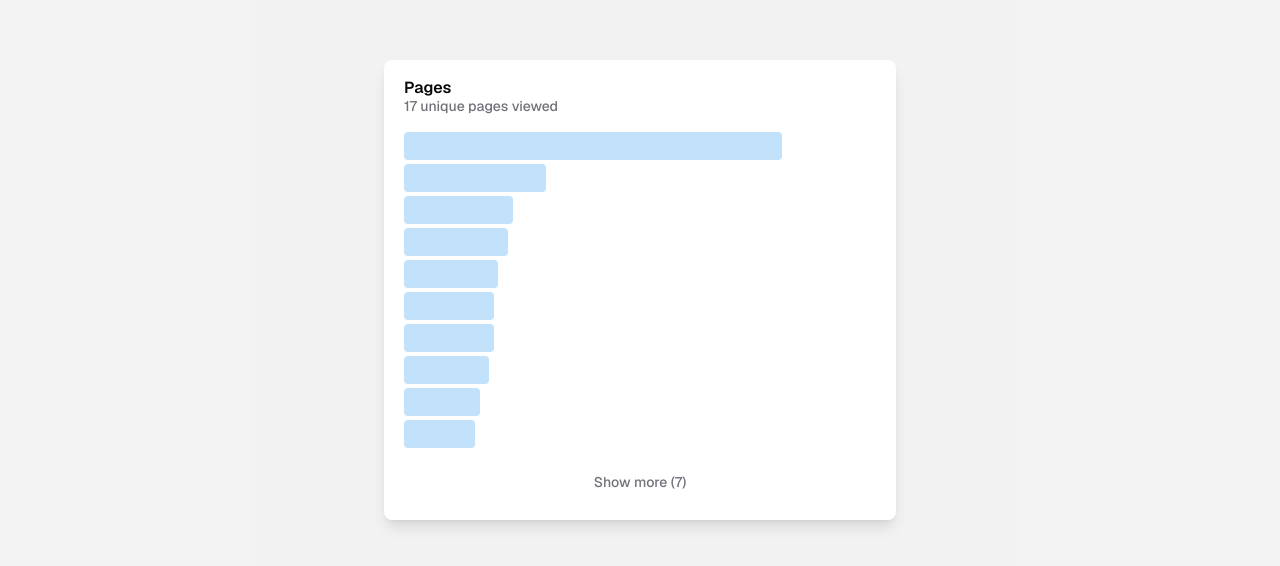
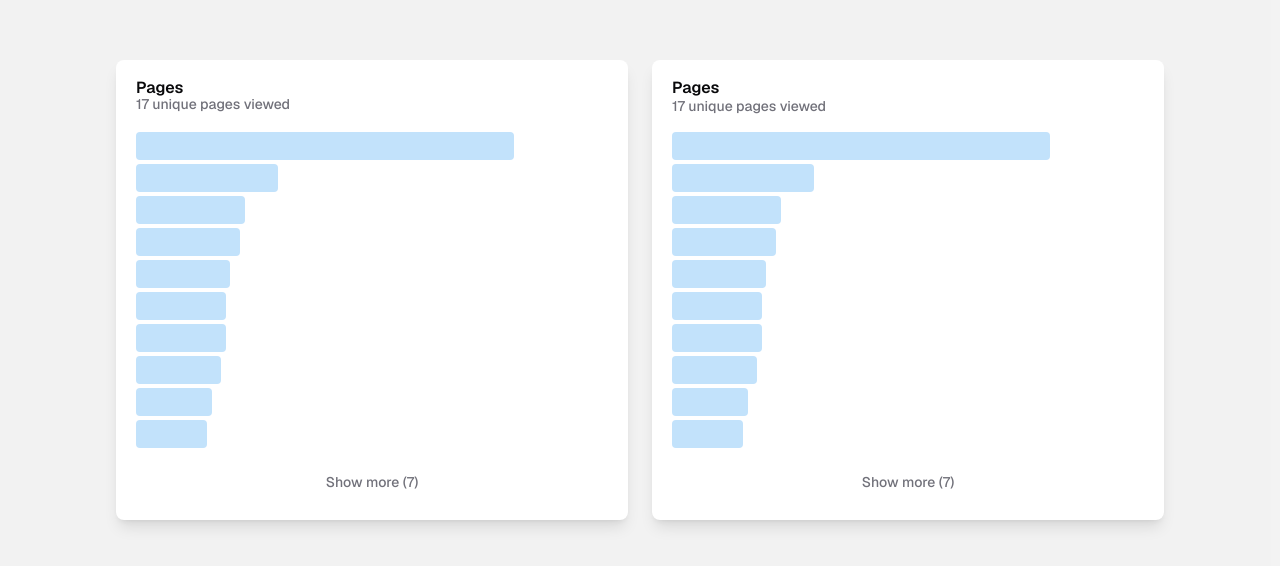
Before and after one commit to vaunblu/lab, a Next.js app: page / in a window 1280 px wide. Shown: the part 110-676 px from the top of the page. Built offline with nearby package versions, Linux system fonts and the light colour scheme.

Commit message:
chore: initial animation for modal

```diff
--- a/package.json
+++ b/package.json
@@ -9,6 +9,7 @@
     "lint": "next lint"
   },
   "dependencies": {
+    "@radix-ui/react-dialog": "^1.1.1",
     "@radix-ui/react-popover": "^1.1.1",
     "@radix-ui/react-slot": "^1.1.0",
     "@radix-ui/react-switch": "^1.1.0",
--- a/src/app/_components/show-more.tsx
+++ b/src/app/_components/show-more.tsx
@@ -1,16 +1,59 @@
+"use client";
+
+import * as Dialog from "@radix-ui/react-dialog";
+import * as React from "react";
+import { X } from "lucide-react";
+import { AnimatePresence, motion, MotionConfig } from "framer-motion";
 import { Button } from "@/components/ui/button";
 
-export function ShowMore() {
+function ShowMoreDialog(props: {
+  open: boolean;
+  setOpen: React.Dispatch<React.SetStateAction<boolean>>;
+}) {
   return (
-    <div className="w-full max-w-lg space-y-4 rounded-lg bg-background p-5 shadow-lg">
-      <div>
-        <h3 className="font-semibold leading-none">Pages</h3>
-        <p className="text-sm font-medium text-muted-foreground">
+    <Dialog.Root open={props.open} onOpenChange={props.setOpen}>
+      <AnimatePresence>
+        {props.open && (
+          <Dialog.Portal forceMount>
+            <Dialog.Overlay asChild>
+              <motion.div
+                initial={{ opacity: 0 }}
+                animate={{ opacity: 1 }}
+                exit={{ opacity: 0 }}
+                className="fixed inset-0 z-50 bg-black/80"
+              />
+            </Dialog.Overlay>
+            <Dialog.Content asChild onOpenAutoFocus={(e) => e.preventDefault()}>
+              <motion.div
+                initial={{ opacity: 0 }}
+                animate={{ opacity: 1 }}
+                exit={{ opacity: 0 }}
+                className="fixed left-[50%] top-[50%] z-50 h-[80vh] w-full max-w-screen-2xl translate-x-[-50%] translate-y-[-50%] border bg-background shadow-lg sm:rounded-lg"
+              >
+                <div className="space-y-4 p-6">
+                  <div className="relative h-[36px]">
+                    <Dialog.Title asChild>
+                      <motion.h3
+                        layoutId="title"
+                        className="absolute left-0 top-0 font-semibold leading-none"
+                      >
+                        Pages
+                      </motion.h3>
+                    </Dialog.Title>
+                    <Dialog.Description asChild>
+                      <motion.p
+                        layoutId="subtitle"
+                        className="absolute left-0 top-4 text-sm font-medium text-muted-foreground"
+                      >
                         17 unique pages viewed
-        </p>
+                      </motion.p>
+                    </Dialog.Description>
                   </div>
 
-      <div className="space-y-1">
+                  <motion.div
+                    layoutId="data"
+                    className="flex w-full flex-col gap-y-1"
+                  >
                     <div className="h-7 w-[80%] rounded bg-[#c2e2fb]" />
                     <div className="h-7 w-[30%] rounded bg-[#c2e2fb]" />
                     <div className="h-7 w-[23%] rounded bg-[#c2e2fb]" />
@@ -21,13 +64,67 @@
                     <div className="h-7 w-[18%] rounded bg-[#c2e2fb]" />
                     <div className="h-7 w-[16%] rounded bg-[#c2e2fb]" />
                     <div className="h-7 w-[15%] rounded bg-[#c2e2fb]" />
+                  </motion.div>
                 </div>
 
+                <Dialog.Close className="absolute right-4 top-4 rounded-sm opacity-70 ring-offset-background transition-opacity hover:opacity-100 focus:outline-none focus:ring-2 focus:ring-ring focus:ring-offset-2 disabled:pointer-events-none data-[state=open]:bg-accent data-[state=open]:text-muted-foreground">
+                  <X className="h-4 w-4" />
+                  <span className="sr-only">Close</span>
+                </Dialog.Close>
+              </motion.div>
+            </Dialog.Content>
+          </Dialog.Portal>
+        )}
+      </AnimatePresence>
+    </Dialog.Root>
+  );
+}
+
+export function ShowMore() {
+  const [open, setOpen] = React.useState(false);
+
+  return (
+    <MotionConfig transition={{ duration: 0.2 }}>
+      <ShowMoreDialog open={open} setOpen={setOpen} />
+      <motion.div className="w-full max-w-lg space-y-4 rounded-lg bg-background p-5 shadow-lg">
+        <div className="relative h-[36px]">
+          <motion.h3
+            layoutId="title"
+            className="absolute left-0 top-0 font-semibold leading-none"
+          >
+            Pages
+          </motion.h3>
+          <motion.p
+            layoutId="subtitle"
+            className="absolute left-0 top-3.5 text-sm font-medium text-muted-foreground"
+          >
+            17 unique pages viewed
+          </motion.p>
+        </div>
+
+        <motion.div layoutId="data" className="space-y-1">
+          <div className="h-7 w-[80%] rounded bg-[#c2e2fb]" />
+          <div className="h-7 w-[30%] rounded bg-[#c2e2fb]" />
+          <div className="h-7 w-[23%] rounded bg-[#c2e2fb]" />
+          <div className="h-7 w-[22%] rounded bg-[#c2e2fb]" />
+          <div className="h-7 w-[20%] rounded bg-[#c2e2fb]" />
+          <div className="h-7 w-[19%] rounded bg-[#c2e2fb]" />
+          <div className="h-7 w-[19%] rounded bg-[#c2e2fb]" />
+          <div className="h-7 w-[18%] rounded bg-[#c2e2fb]" />
+          <div className="h-7 w-[16%] rounded bg-[#c2e2fb]" />
+          <div className="h-7 w-[15%] rounded bg-[#c2e2fb]" />
+        </motion.div>
+
         <div className="flex items-center justify-center">
-        <Button variant="ghost" className="h-9 w-full text-muted-foreground">
+          <Button
+            onClick={() => setOpen(true)}
+            variant="ghost"
+            className="h-9 w-full text-muted-foreground"
+          >
             Show more (7)
           </Button>
         </div>
-    </div>
+      </motion.div>
+    </MotionConfig>
   );
 }
--- a/src/app/page.tsx
+++ b/src/app/page.tsx
@@ -1,9 +1,37 @@
+import { Button } from "@/components/ui/button";
 import { ShowMore } from "./_components/show-more";
 
 export default function Home() {
   return (
-    <main className="flex min-h-screen flex-col items-center justify-center space-y-12 bg-foreground/5">
+    <main className="flex min-h-screen items-center justify-center space-x-6 bg-foreground/5">
       <ShowMore />
+      <div className="w-full max-w-lg space-y-4 rounded-lg bg-background p-5 shadow-lg">
+        <div>
+          <h3 className="font-semibold leading-none">Pages</h3>
+          <p className="text-sm font-medium text-muted-foreground">
+            17 unique pages viewed
+          </p>
+        </div>
+
+        <div className="space-y-1">
+          <div className="h-7 w-[80%] rounded bg-[#c2e2fb]" />
+          <div className="h-7 w-[30%] rounded bg-[#c2e2fb]" />
+          <div className="h-7 w-[23%] rounded bg-[#c2e2fb]" />
+          <div className="h-7 w-[22%] rounded bg-[#c2e2fb]" />
+          <div className="h-7 w-[20%] rounded bg-[#c2e2fb]" />
+          <div className="h-7 w-[19%] rounded bg-[#c2e2fb]" />
+          <div className="h-7 w-[19%] rounded bg-[#c2e2fb]" />
+          <div className="h-7 w-[18%] rounded bg-[#c2e2fb]" />
+          <div className="h-7 w-[16%] rounded bg-[#c2e2fb]" />
+          <div className="h-7 w-[15%] rounded bg-[#c2e2fb]" />
+        </div>
+
+        <div className="flex items-center justify-center">
+          <Button variant="ghost" className="h-9 w-full text-muted-foreground">
+            Show more (7)
+          </Button>
+        </div>
+      </div>
     </main>
   );
 }
--- /dev/null
+++ b/src/components/ui/dialog.tsx
@@ -0,0 +1,122 @@
+"use client"
+
+import * as React from "react"
+import * as DialogPrimitive from "@radix-ui/react-dialog"
+import { X } from "lucide-react"
+
+import { cn } from "@/lib/utils"
+
+const Dialog = DialogPrimitive.Root
+
+const DialogTrigger = DialogPrimitive.Trigger
+
+const DialogPortal = DialogPrimitive.Portal
+
+const DialogClose = DialogPrimitive.Close
+
+const DialogOverlay = React.forwardRef<
+  React.ElementRef<typeof DialogPrimitive.Overlay>,
+  React.ComponentPropsWithoutRef<typeof DialogPrimitive.Overlay>
+>(({ className, ...props }, ref) => (
+  <DialogPrimitive.Overlay
+    ref={ref}
+    className={cn(
+      "fixed inset-0 z-50 bg-black/80  data-[state=open]:animate-in data-[state=closed]:animate-out data-[state=closed]:fade-out-0 data-[state=open]:fade-in-0",
+      className
+    )}
+    {...props}
+  />
+))
+DialogOverlay.displayName = DialogPrimitive.Overlay.displayName
+
+const DialogContent = React.forwardRef<
+  React.ElementRef<typeof DialogPrimitive.Content>,
+  React.ComponentPropsWithoutRef<typeof DialogPrimitive.Content>
+>(({ className, children, ...props }, ref) => (
+  <DialogPortal>
+    <DialogOverlay />
+    <DialogPrimitive.Content
+      ref={ref}
+      className={cn(
+        "fixed left-[50%] top-[50%] z-50 grid w-full max-w-lg translate-x-[-50%] translate-y-[-50%] gap-4 border bg-background p-6 shadow-lg duration-200 data-[state=open]:animate-in data-[state=closed]:animate-out data-[state=closed]:fade-out-0 data-[state=open]:fade-in-0 data-[state=closed]:zoom-out-95 data-[state=open]:zoom-in-95 data-[state=closed]:slide-out-to-left-1/2 data-[state=closed]:slide-out-to-top-[48%] data-[state=open]:slide-in-from-left-1/2 data-[state=open]:slide-in-from-top-[48%] sm:rounded-lg",
+        className
+      )}
+      {...props}
+    >
+      {children}
+      <DialogPrimitive.Close className="absolute right-4 top-4 rounded-sm opacity-70 ring-offset-background transition-opacity hover:opacity-100 focus:outline-none focus:ring-2 focus:ring-ring focus:ring-offset-2 disabled:pointer-events-none data-[state=open]:bg-accent data-[state=open]:text-muted-foreground">
+        <X className="h-4 w-4" />
+        <span className="sr-only">Close</span>
+      </DialogPrimitive.Close>
+    </DialogPrimitive.Content>
+  </DialogPortal>
+))
+DialogContent.displayName = DialogPrimitive.Content.displayName
+
+const DialogHeader = ({
+  className,
+  ...props
+}: React.HTMLAttributes<HTMLDivElement>) => (
+  <div
+    className={cn(
+      "flex flex-col space-y-1.5 text-center sm:text-left",
+      className
+    )}
+    {...props}
+  />
+)
+DialogHeader.displayName = "DialogHeader"
+
+const DialogFooter = ({
+  className,
+  ...props
+}: React.HTMLAttributes<HTMLDivElement>) => (
+  <div
+    className={cn(
+      "flex flex-col-reverse sm:flex-row sm:justify-end sm:space-x-2",
+      className
+    )}
+    {...props}
+  />
+)
+DialogFooter.displayName = "DialogFooter"
+
+const DialogTitle = React.forwardRef<
+  React.ElementRef<typeof DialogPrimitive.Title>,
+  React.ComponentPropsWithoutRef<typeof DialogPrimitive.Title>
+>(({ className, ...props }, ref) => (
+  <DialogPrimitive.Title
+    ref={ref}
+    className={cn(
+      "text-lg font-semibold leading-none tracking-tight",
+      className
+    )}
+    {...props}
+  />
+))
+DialogTitle.displayName = DialogPrimitive.Title.displayName
+
+const DialogDescription = React.forwardRef<
+  React.ElementRef<typeof DialogPrimitive.Description>,
+  React.ComponentPropsWithoutRef<typeof DialogPrimitive.Description>
+>(({ className, ...props }, ref) => (
+  <DialogPrimitive.Description
+    ref={ref}
+    className={cn("text-sm text-muted-foreground", className)}
+    {...props}
+  />
+))
+DialogDescription.displayName = DialogPrimitive.Description.displayName
+
+export {
+  Dialog,
+  DialogPortal,
+  DialogOverlay,
+  DialogClose,
+  DialogTrigger,
+  DialogContent,
+  DialogHeader,
+  DialogFooter,
+  DialogTitle,
+  DialogDescription,
+}
```
Also changed, not shown: 1 other file (tests, documents, lock files or other folders). Lines whose indentation alone changed are shown as unchanged.
